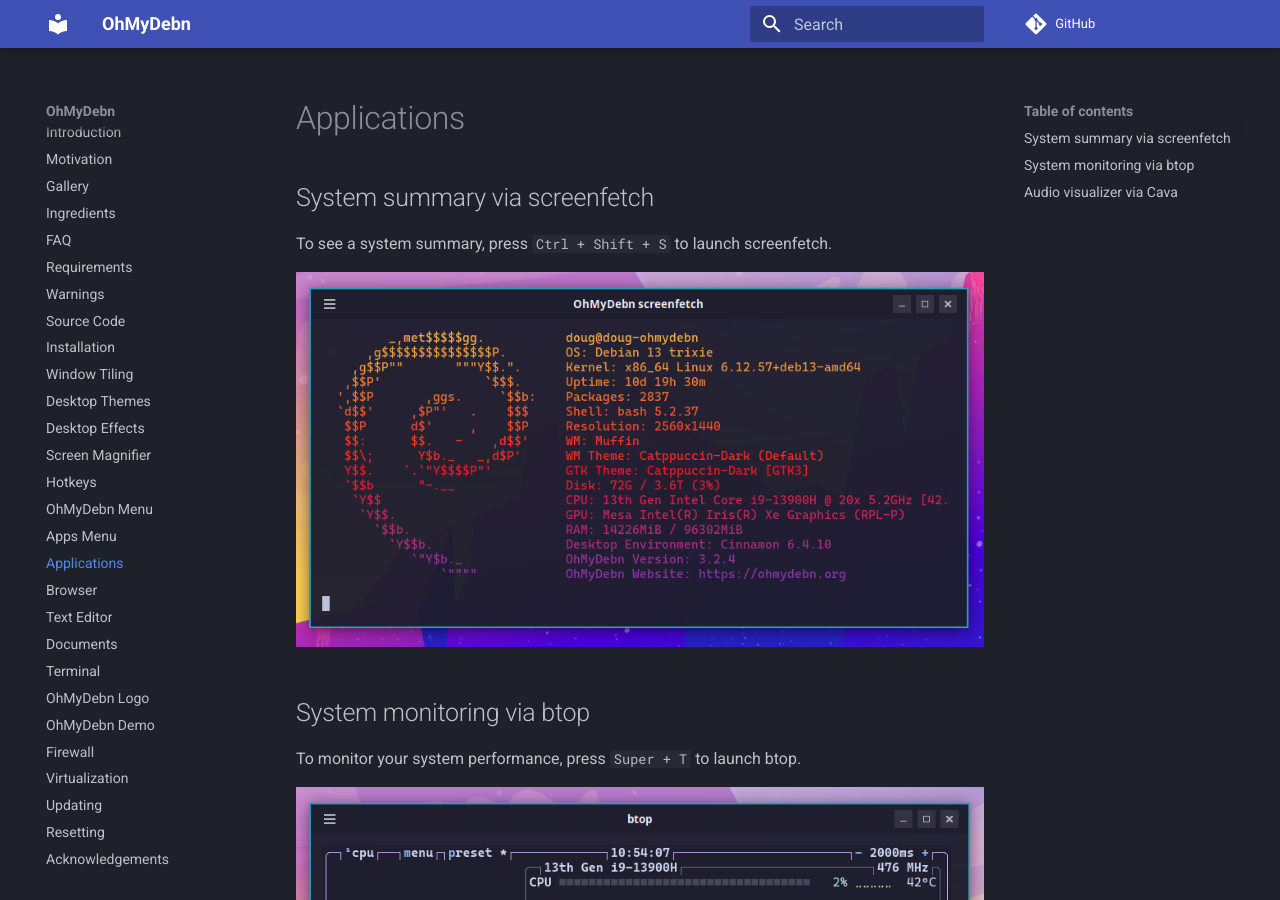
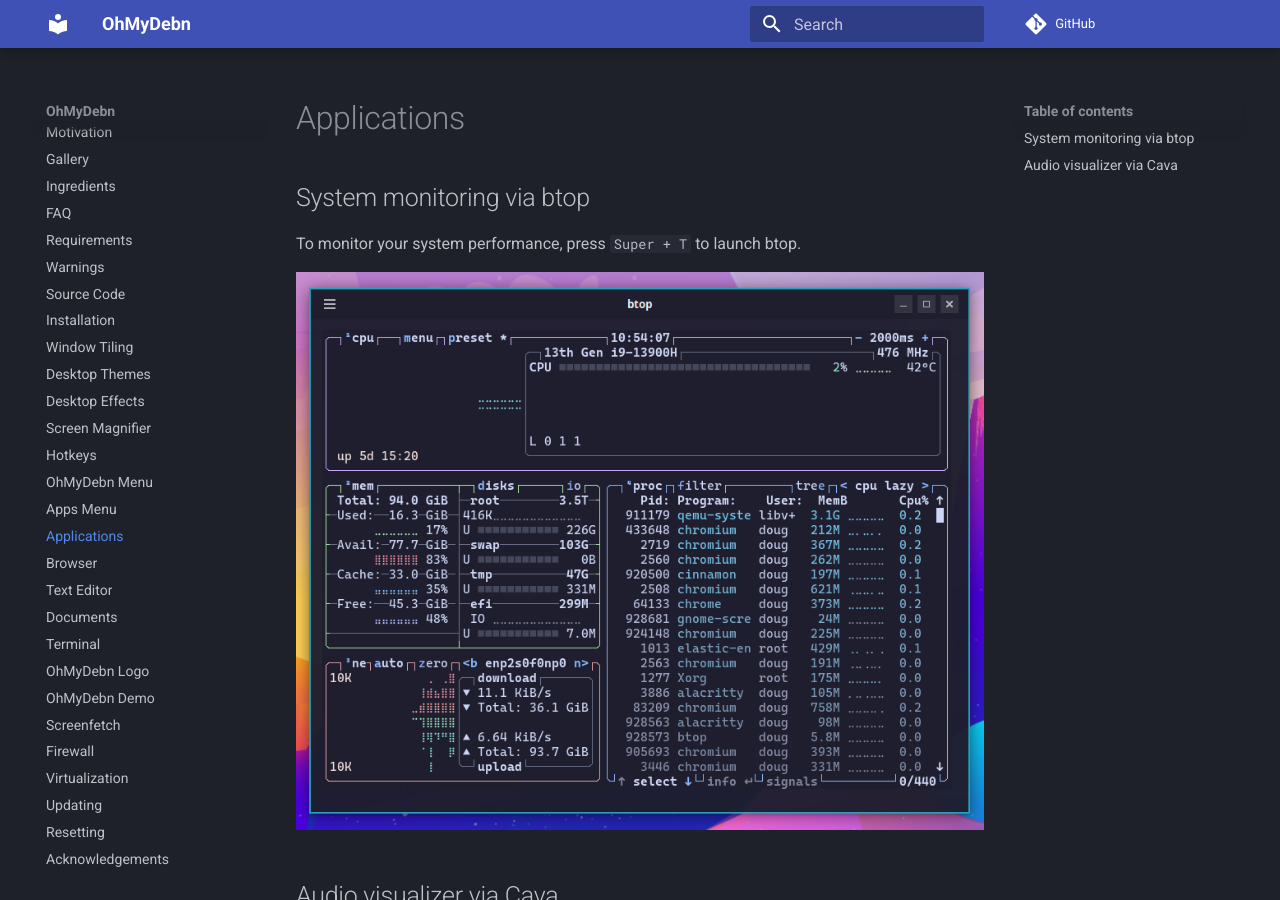
Before and after one commit to dougburks/ohmydebn-docs, an MkDocs documentation site: the page built from docs/applications.md, in a window 1280 px wide and 900 px high. Built offline with MkDocs 1.6.1 and Material for MkDocs 9.7.7, drawn with Linux system fonts in a browser that asks for light colours; comment, search, counter and statistics services are not loaded.

Commit message:
split screenfetch into separate page

```diff
--- a/docs/applications.md
+++ b/docs/applications.md
@@ -1,9 +1,3 @@
-## System summary via screenfetch
-
-To see a system summary, press `Ctrl + Shift + S` to launch screenfetch.
-
-![OhMyDebn system summary via screenfetch](https://raw.githubusercontent.com/dougburks/ohmydebn-docs/refs/heads/main/images/ohmydebn-screenfetch-gui.png)
-
 ## System monitoring via btop
 
 To monitor your system performance, press `Super + T` to launch btop.
--- a/mkdocs.yml
+++ b/mkdocs.yml
@@ -44,6 +44,7 @@
   - Terminal: terminal.md
   - OhMyDebn Logo: ohmydebn-logo.md
   - OhMyDebn Demo: ohmydebn-demo.md
+  - Screenfetch: screenfetch.md
   - Firewall: firewall.md
   - Virtualization: virtualization.md
   - Updating: updating.md
```
Also changed, not shown: docs/screenfetch.md (added, +3 -0 lines).
